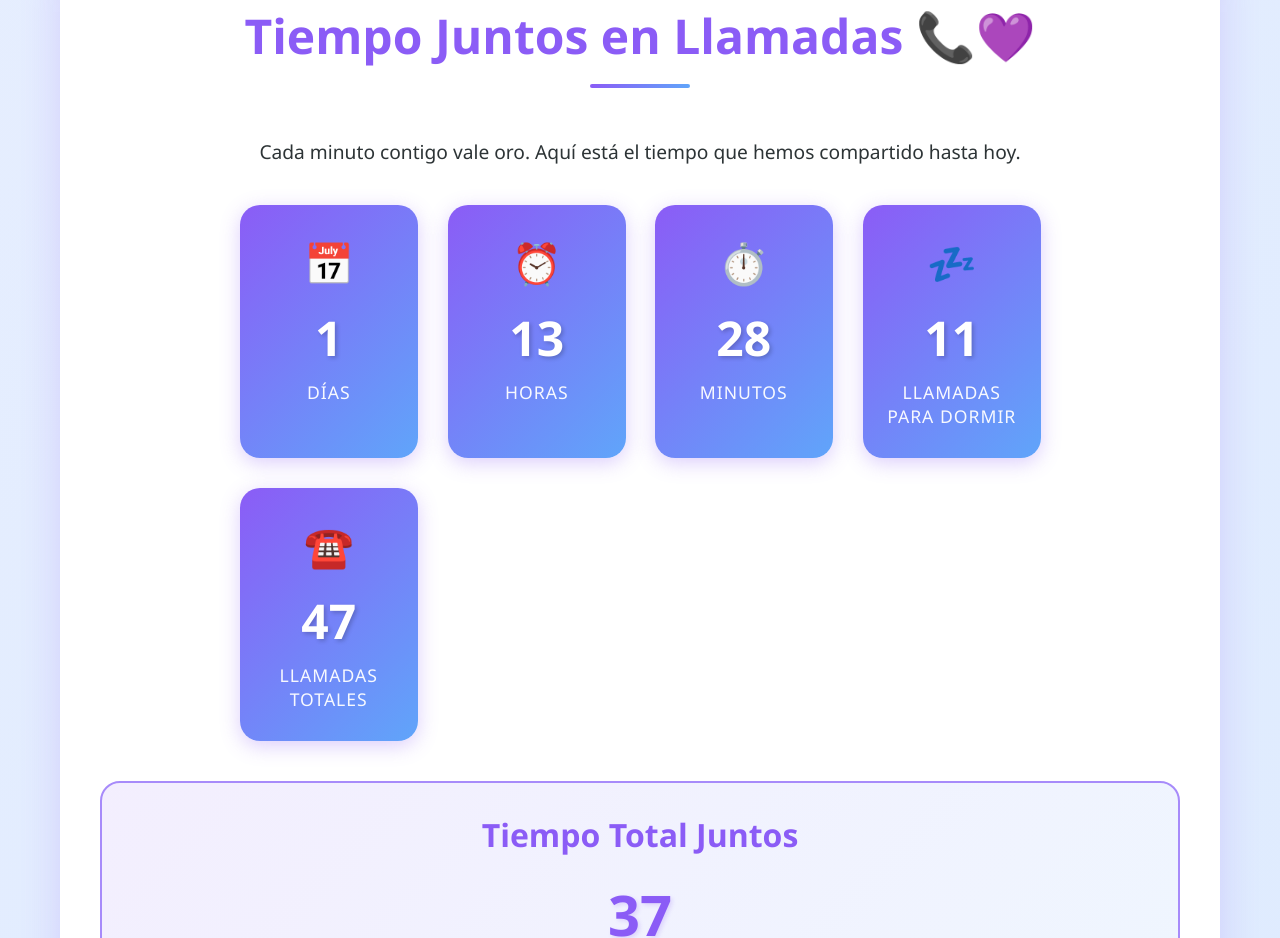
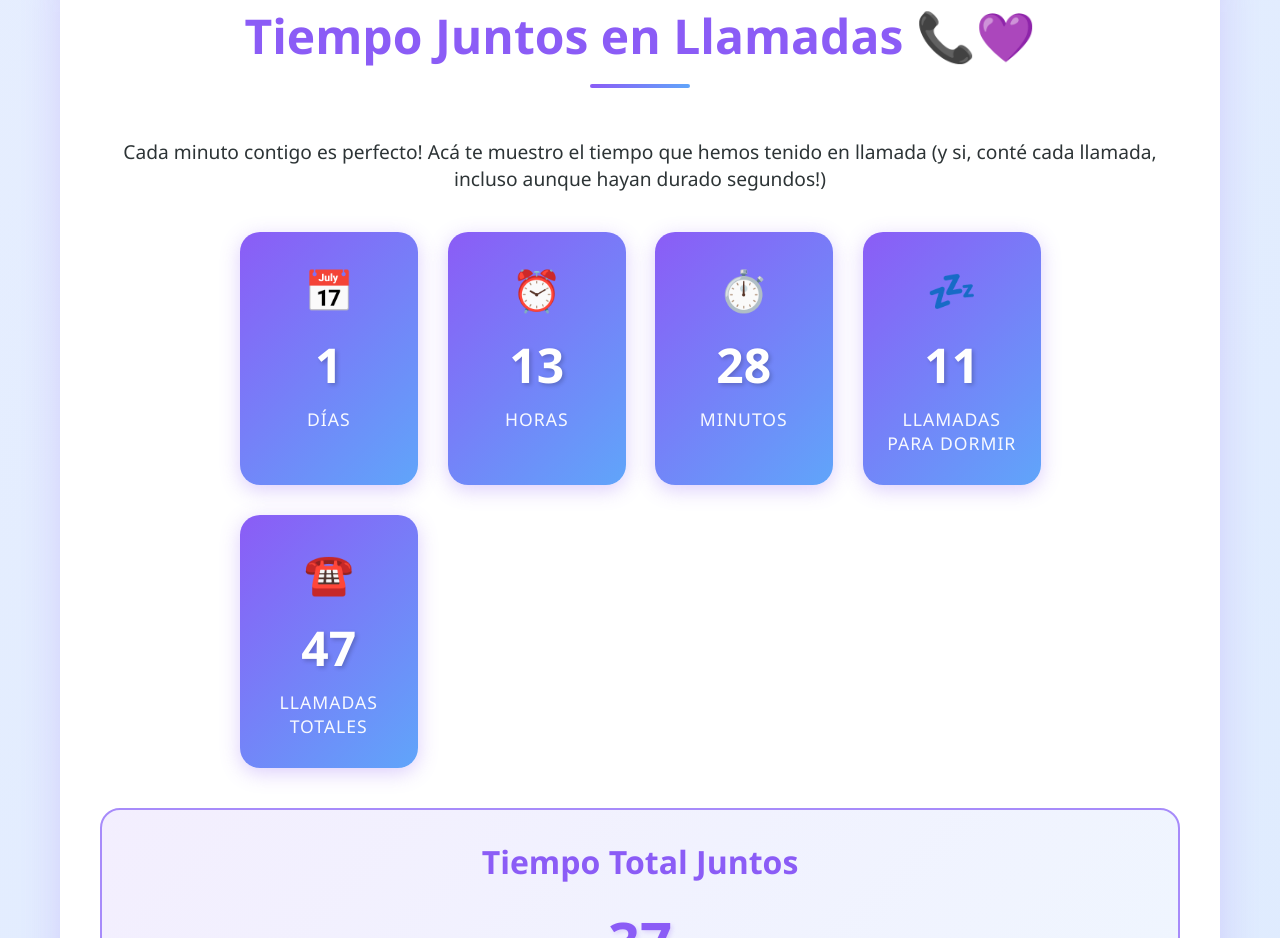
Before and after one commit to Elizondo613/valDay, a plain HTML site: page index.html in a window 1280 px wide. Shown: the part 5583-6521 px from the top of the page. Drawn offline with Linux system fonts and the light colour scheme.

Commit message:
bug fixed

```diff
--- a/index.html
+++ b/index.html
@@ -1169,7 +1169,8 @@
             <div class="counter-section">
                 <h2 class="section-title">Tiempo Juntos en Llamadas 📞💜</h2>
                 <p style="font-size: 1.2rem; color: var(--dark-color); margin-bottom: 20px;">
-                    Cada minuto contigo vale oro. Aquí está el tiempo que hemos compartido hasta hoy.
+                    Cada minuto contigo es perfecto! Acá te muestro el tiempo que hemos tenido en llamada
+                    (y si, conté cada llamada, incluso aunque hayan durado segundos!)
                 </p>
 
                 <div class="counter-grid">
```
